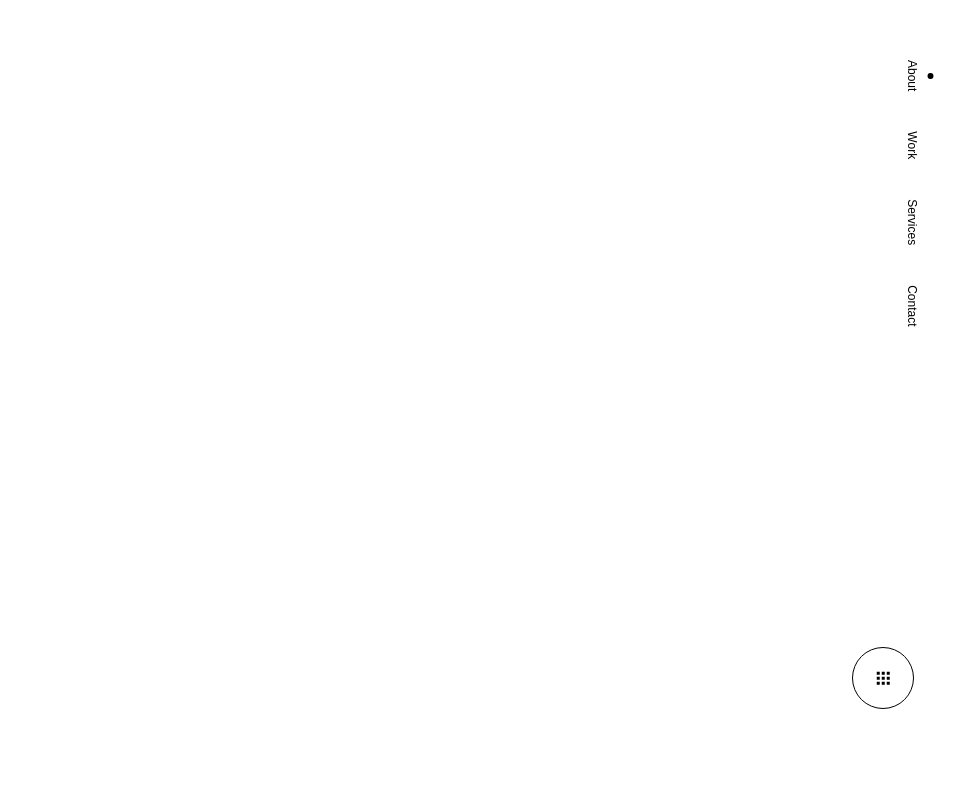
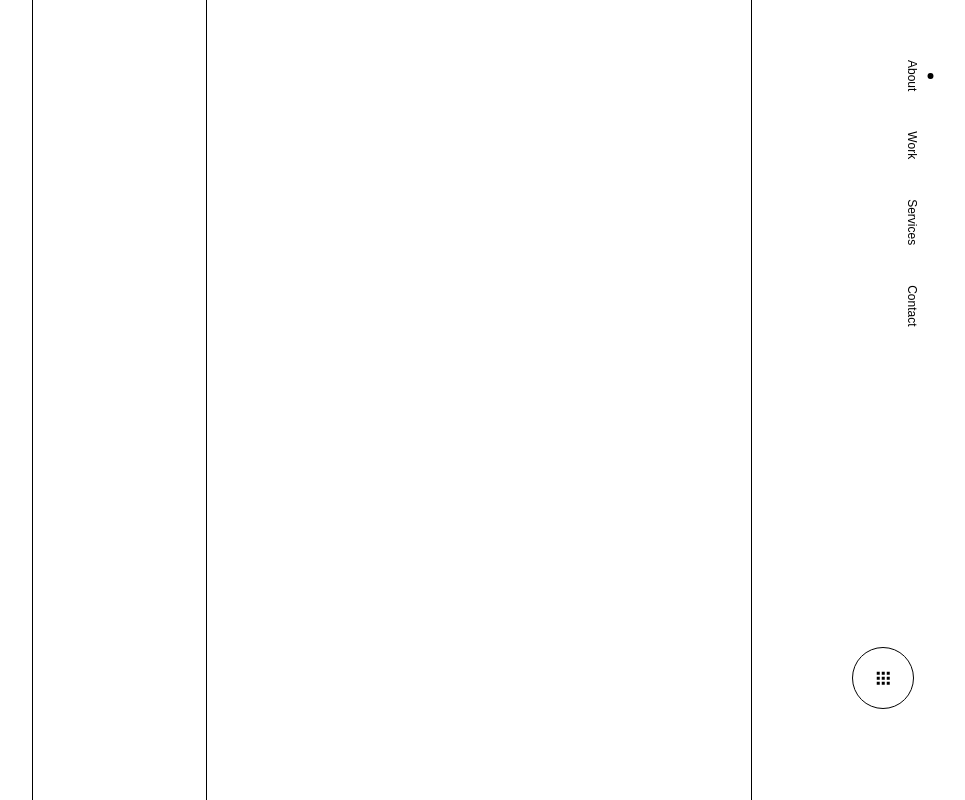
Before and after one commit to faisalhmohd/portfolio-testing, a React (Create React App) app: page / in a window 1280 px wide. Shown: the whole page, without its empty margins (295-1260 px from the left). Built offline with nearby package versions, Linux system fonts and the light colour scheme.

Commit message:
Add styles for the grid component

```diff
--- a/src/App.css
+++ b/src/App.css
@@ -0,0 +1,29 @@
+.grd {
+  position: fixed;
+  left: 60px;
+  top: 0;
+  bottom: 0;
+  right: 60px;
+  z-index: 5;
+}
+
+.grd div:first-of-type {
+  margin-left: 23%;
+}
+
+.grd div:nth-of-type(2) {
+  margin-left: 38%;
+}
+
+.grd div:nth-of-type(3) {
+  margin-left: 85%;
+}
+
+.grd div {
+  position: absolute;
+  top: 0;
+  left: 0;
+  width: 1px;
+  height: 100vh;
+  background-color: black;
+}
```
